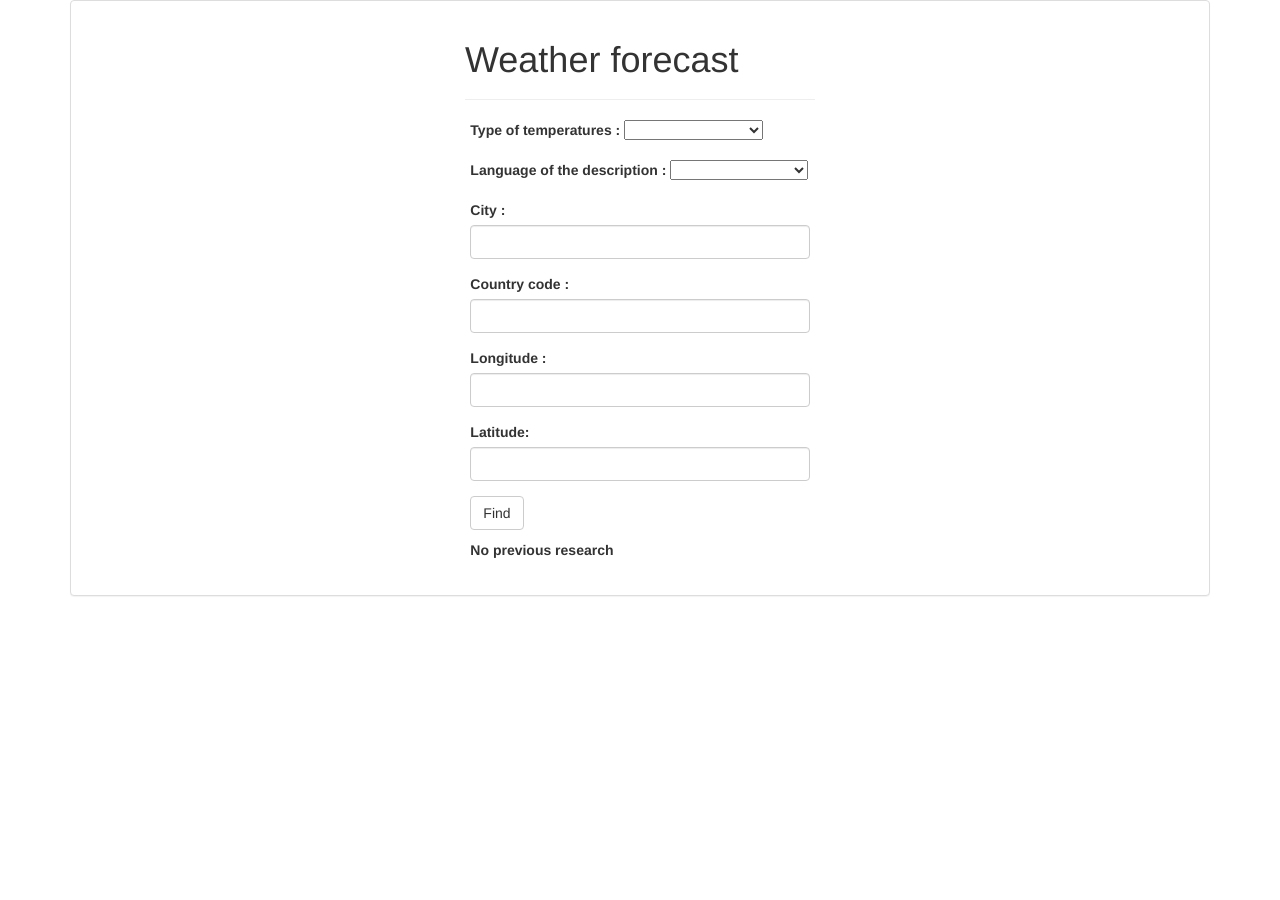
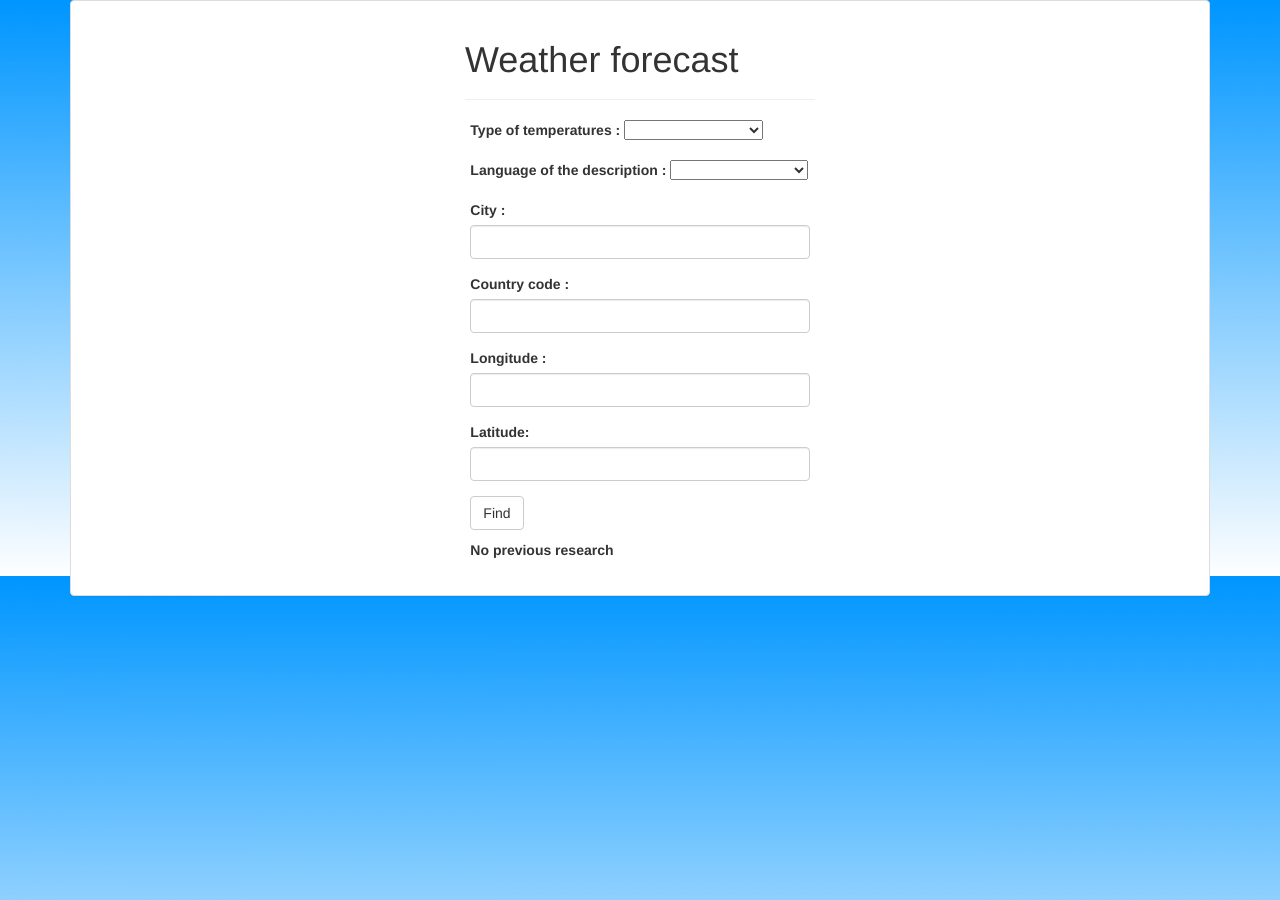
Before and after one commit to LoloSh/LoloSh, a Jekyll site: the page index.html, which Jekyll copies as it is, in a window 1280 px wide. Built offline with Jekyll 4.4.1, drawn with Linux system fonts in a browser that asks for light colours; nearby versions of some CDN libraries; library files that are not in the unit come from our copies.

Commit message:
Ajout fond

```diff
--- a/index.html
+++ b/index.html
@@ -14,7 +14,7 @@
     <!-- build:css(.tmp) styles/main.css -->
     <!-- endbuild -->
   </head>
-  <body ng-app="metadotApp">
+  <body background="images/fondbleu.png" ng-app="metadotApp">
     <div class="container">
 
 
```
Also changed, not shown: images/fondbleu.png (added).
